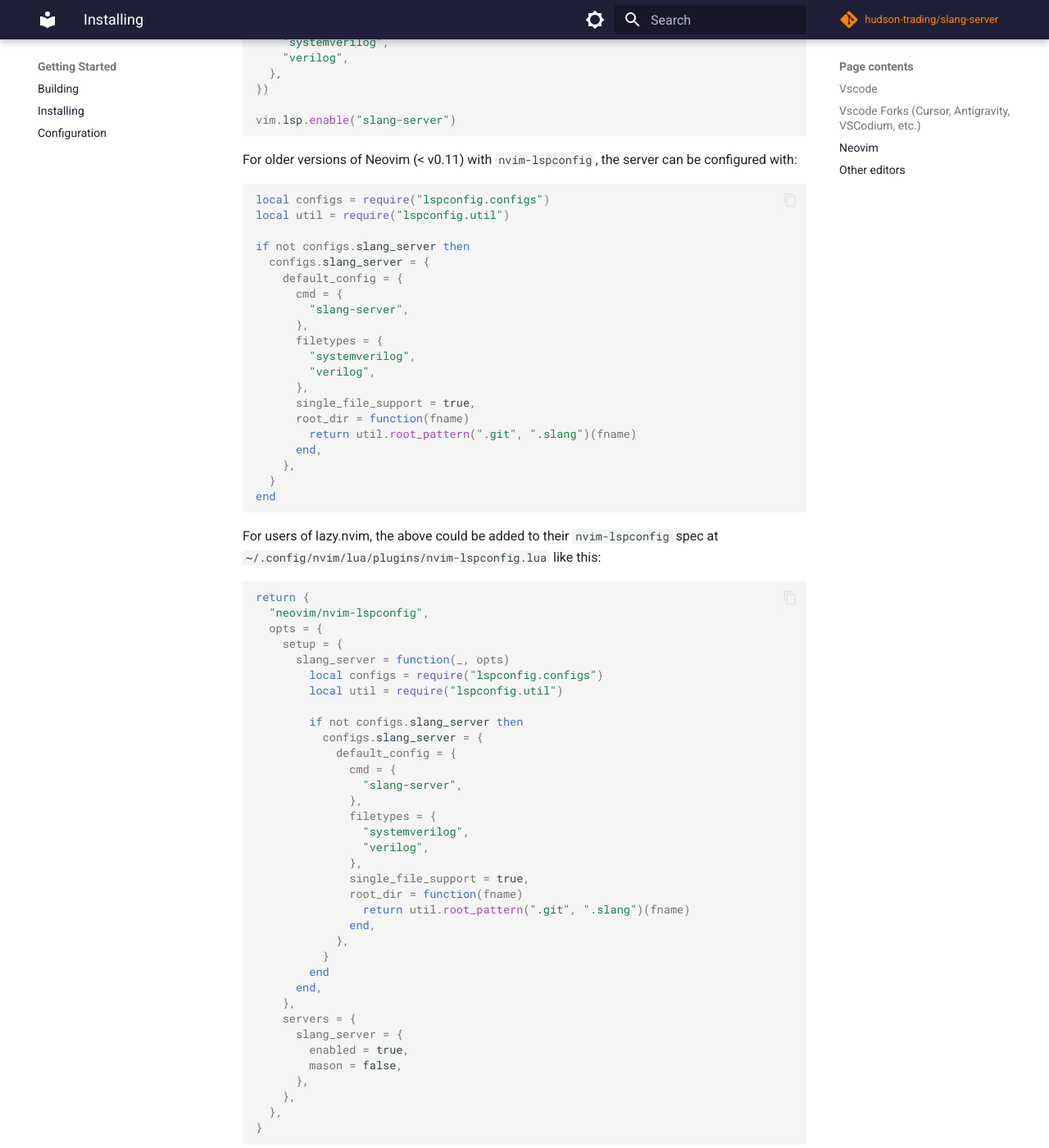
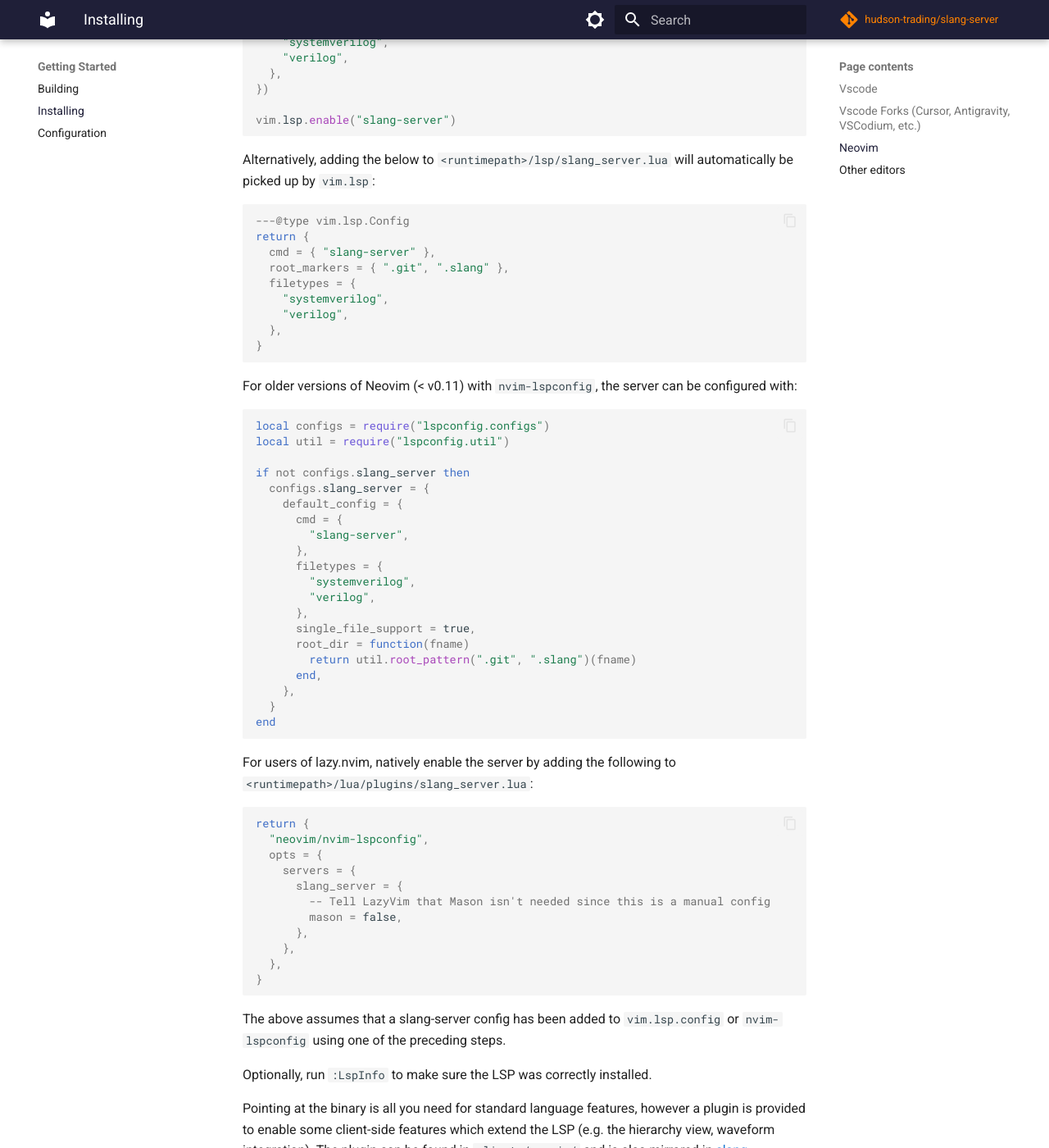
Before and after one commit to hudson-trading/slang-server, an MkDocs documentation site: the page built from docs/start/installing.md, in a window 1280 px wide and 1400 px high, scrolled down 777 px. Shown: the whole window at 82% size. Built offline with MkDocs 1.6.1 and Material for MkDocs 9.7.7, drawn with Linux system fonts in a browser that asks for light colours; comment, search, counter and statistics services are not loaded.

Commit message:
Improve LazyVim install instructions (#314)
Hi there!

Many thanks for the excellent LSP server, I've found this a pleasure to
use in my daily use. I run LazyVim and noticed that the installation
instructions could be made a bit more idiomatic to match the existing
Lazy plugin system.

The idea is to separate the nvim-lspconfig spec, which I presume will
eventually make its way into the registry, from the plugin being enabled
on LazyVim startup. When `slang-server` gets added to the Mason registry
we can even get rid of the `mason = false`. While there are now two
files, the line count is much lower and overall the setup is cleaner.

Thanks!

---------

Co-authored-by: Andrew Nolte <anolte512@gmail.com>
Co-authored-by: Simon Gaulter <steep.fort4791@fastmail.com>

````diff
--- a/docs/start/installing.md
+++ b/docs/start/installing.md
@@ -1,5 +1,4 @@
 # Installing
-
 
 ### Vscode
 
@@ -13,8 +12,8 @@ Install from your editor, or download from the [OpenVSX Marketplace](https://ope
 
 > `slang-server` will eventually be added to [nvim-lspconfig](https://github.com/neovim/nvim-lspconfig) and [mason.nvim](https://github.com/mason-org/mason.nvim) so that no additional configuration will be required. Until then, follow one of the methods below to manually add the server configuration.
 
+For newer versions of Neovim (≥ v0.11), the new [vim.lsp API](<https://neovim.io/doc/user/lsp.html#vim.lsp.start()>) is the preferred, simpler way to configure language servers:
 
-For newer versions of Neovim (≥ v0.11), the new [vim.lsp API](https://neovim.io/doc/user/lsp.html#vim.lsp.start()) is the preferred, simpler way to configure language servers:
 ```lua
 vim.lsp.config("slang-server", {
   cmd = { "slang-server" },
@@ -28,7 +27,22 @@ vim.lsp.config("slang-server", {
 vim.lsp.enable("slang-server")
 ```
 
+Alternatively, adding the below to `<runtimepath>/lsp/slang_server.lua` will automatically be picked up by `vim.lsp`:
+
+```lua
+---@type vim.lsp.Config
+return {
+  cmd = { "slang-server" },
+  root_markers = { ".git", ".slang" },
+  filetypes = {
+    "systemverilog",
+    "verilog",
+  },
+}
+```
+
 For older versions of Neovim (< v0.11) with `nvim-lspconfig`, the server can be configured with:
+
 ```lua
 local configs = require("lspconfig.configs")
 local util = require("lspconfig.util")
@@ -52,38 +66,15 @@ if not configs.slang_server then
 end
 ```
 
-For users of lazy.nvim, the above could be added to their `nvim-lspconfig` spec at `~/.config/nvim/lua/plugins/nvim-lspconfig.lua` like this:
+For users of lazy.nvim, natively enable the server by adding the following to `<runtimepath>/lua/plugins/slang_server.lua`:
+
 ```lua
 return {
   "neovim/nvim-lspconfig",
   opts = {
-    setup = {
-      slang_server = function(_, opts)
-        local configs = require("lspconfig.configs")
-        local util = require("lspconfig.util")
-
-        if not configs.slang_server then
-          configs.slang_server = {
-            default_config = {
-              cmd = {
-                "slang-server",
-              },
-              filetypes = {
-                "systemverilog",
-                "verilog",
-              },
-              single_file_support = true,
-              root_dir = function(fname)
-                return util.root_pattern(".git", ".slang")(fname)
-              end,
-            },
-          }
-        end
-      end,
-    },
     servers = {
       slang_server = {
-        enabled = true,
+        -- Tell LazyVim that Mason isn't needed since this is a manual config
         mason = false,
       },
     },
@@ -91,10 +82,14 @@ return {
 }
 ```
 
+The above assumes that a slang-server config has been added to `vim.lsp.config` or `nvim-lspconfig` using one of the preceding steps.
+
+Optionally, run `:LspInfo` to make sure the LSP was correctly installed.
+
 Pointing at the binary is all you need for standard language features, however a plugin is provided to enable some client-side features which extend the LSP (e.g. the hierarchy view, waveform integration). The plugin can be found in `clients/neovim/` and is also mirrored in [slang-server.nvim](https://github.com/hudson-trading/slang-server.nvim) for ease of use with Neovim plugin managers.
 
 ### Other editors
 
-Most modern editors can at least point to a language server binary for specific file types. This will provide standard LSP features, but not HDL specific  features.
+Most modern editors can at least point to a language server binary for specific file types. This will provide standard LSP features, but not HDL specific features.
 
 If the editor also allows for executing LSP commands, HDL features like setting a compilation should be available.
````
